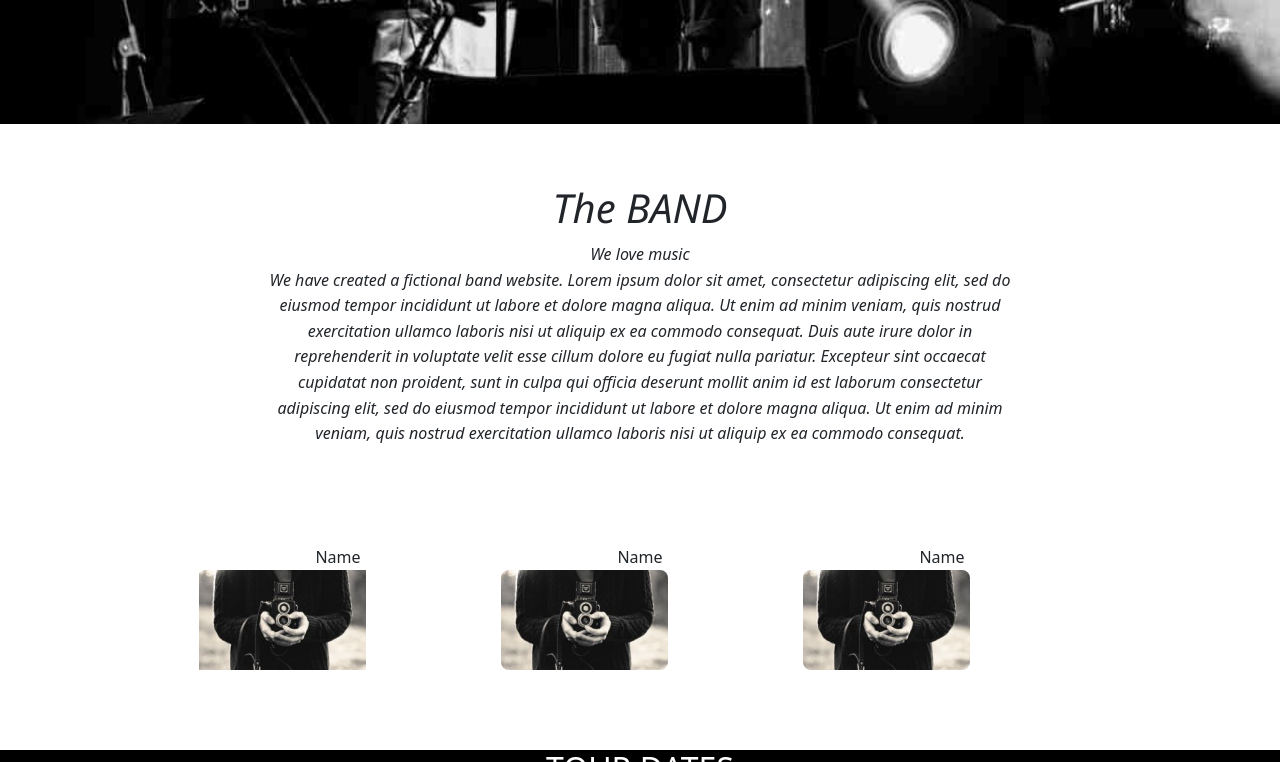
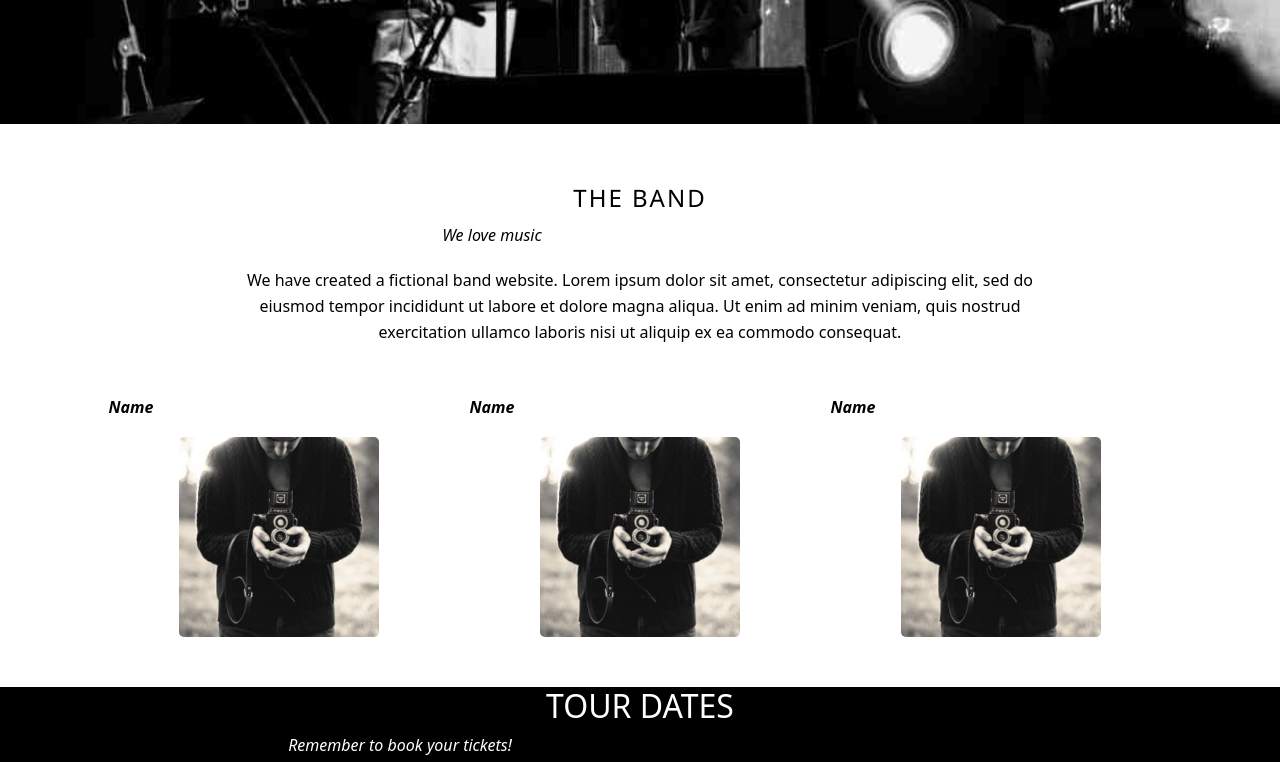
Before and after one commit to raja-uzair1/w3.school.com, a plain HTML site: page index.html in a window 1280 px wide. Shown: the part 640-1402 px from the top of the page. Drawn offline with nearby package versions, Linux system fonts and the light colour scheme.

Commit message:
new changes picture card update

```diff
--- a/index.html
+++ b/index.html
@@ -64,13 +64,13 @@
     <div>
         <img src="Image 1.jpg.jpg" class="full-screen-img" alt="Full Screen Image">
     </div>
-    <div>
+    <!-- <div>
         <div class=" container-99 bg-white text-center justify-content-center py-6 text-dark py-9">
             <div class="container bg-white text-dark text-center w-75">
                 <div class="text-center justify-content-center " style="max-width:800px" id="band">
-                    <h1 class="w3-wide">The BAND</h1>
+                    <h1 class="w4-wide">The BAND</h1>
                     <p class="w3-opacity"><i>We love music</i> </p>
-                       <p> We have created a fictional band website. Lorem ipsum dolor sit amet, consectetur adipiscing
+                    <p class="child"> We have created a fictional band website. Lorem ipsum dolor sit amet, consectetur adipiscing
                         elit, sed do eiusmod tempor incididunt ut labore et dolore magna aliqua. Ut enim ad minim
                         veniam, quis nostrud exercitation ullamco laboris nisi ut aliquip ex ea commodo consequat. Duis
                         aute irure dolor in reprehenderit in voluptate velit esse cillum dolore eu fugiat nulla
@@ -84,33 +84,50 @@
         </div>
         <div class="row justify-content-center p-5 w3-row w3-padding-32">
             <div class="col-md-3">
-                <div class="card border-0">
-                    <p class="card-text">Name</p>
-                    <img src="Image2.jpg" class="w3-round w3-margin-bottom" alt="Random Name" style="width:60%">
+                <div class="w3-third">
+                    <p>Name</p>
+                    <img src="Image2.jpg" class="w3-round w3-margin-bottom" alt="Random Name" style="width:40%">
+                </div>
+            </div>
+            <div class="col-md-3">
+                <div class="w3-third">
+                    <p>Name</p>
+                    <img src="Image2.jpg" class="w3-round w3-margin-bottom" alt="Random Name" style="width:40%">
                     <div class="card-body"></div>
                 </div>
             </div>
             <div class="col-md-3">
-                <div class="card border-0">
-                    <p class="card-text">Name</p>
-                    <img src="Image2.jpg" class="card-img-top rounded-3" alt="Random Name" style="width:60%">
-                    <div class="card-body">
-                    </div>
-                </div>
-            </div>
-            <div class="col-md-3">
-                <div class="card border-0">
-                    <p class="card-text">Name</p>
-                    <img src="Image2.jpg" class="card-img-top rounded-3" alt="Random Name" style="width:60%">
-                    <div class="card-body">
-                    </div>
+                <div class="w3-third">
+                    <p>Name</p>
+                    <img src="Image2.jpg" class="w3-round w3-margin-bottom" alt="Random Name" style="width:40%">
+                    <div class="card-body"></div>
                 </div>
             </div>
         </div>
 
 
+    </div> -->
+    <div class="container-21">
+        <h1>THE BAND</h1>
+        <p class="subtitle" style="align-items: center;">We love music</p>
+        <p class="description">
+            We have created a fictional band website. Lorem ipsum dolor sit amet, consectetur adipiscing elit, sed do eiusmod tempor incididunt ut labore et dolore magna aliqua. Ut enim ad minim veniam, quis nostrud exercitation ullamco laboris nisi ut aliquip ex ea commodo consequat.
+        </p>
+        <div class="band-members">
+            <div class="member">
+                <p class="name">Name</p>
+                <img src="Image2.jpg" alt="Band Member">
+            </div>
+            <div class="member">
+                <p class="name">Name</p>
+                <img src="Image2.jpg" alt="Band Member">
+            </div>
+            <div class="member">
+                <p class="name">Name</p>
+                <img src="Image2.jpg" alt="Band Member">
+            </div>
+        </div>
     </div>
-
     <div class=" container-70 text-center w3-container w3-content w3-padding-64">
         <h2 class="w3-wide w3-center">TOUR DATES</h2>
         <p class="w3-opacity w3-center"><em>Remember to book your tickets!</em></p>
@@ -196,25 +213,19 @@
         </div>
     </div>
     <img src="map.jpg" class="w3-image w3-greyscale-min" style="width:100%">
-    <footer class="text-center py-4">
-        <div class="container-9">
-            <div class="mb-2">
-                <a class="icon-link" href="#">
-                    <svg class="bi" aria-hidden="true">
-                        <use xlink:href="#box-seam"></use>
-                    </svg>
-                    Icon link
-                </a>
-                <a href="#"><i class="fab fa-instagram"></i></a>
-                <a href="#"><i class="fab fa-snapchat mx-2"></i></a>
-                <a href="#"><i class="fab fa-pinterest mx-2"></i></a>
-                <a href="#"><i class="fab fa-twitter mx-2"></i></a>
-                <a href="#"><i class="fab fa-linkedin mx-2"></i></a>
-            </div>
-            <p class="text-muted">Powered by <a href="https://www.w3schools.com/w3css/" target="_blank">w3.css</a></p>
+    <footer>
+    <div class="footer">
+        <div class="social-icons" style="align-items: center;">
+            <img src="facebook.png" alt="Facebook">
+            <img src="instagram.png" alt="Instagram">
+            <img src="snapchat.png" alt="Snapchat">
+            <img src="pinetrest.png" alt="Pinterest">
+            <img src="weitter.png" alt="Twitter">
+            <img src="linkedin.png" alt="LinkedIn">
         </div>
-    </footer>
-
+        <p class="powered-by">Powered by <a href="#">w3.css</a></p>
+    </div>
+</footer>
 </body>
 
 </html>
--- a/style.css
+++ b/style.css
@@ -9,7 +9,7 @@
 }
 
 .navbar-nav .nav-link:hover {
-    background-color: gray!important;
+    background-color: gray !important;
 }
 
 .search-icon {
@@ -54,16 +54,17 @@
 
 .container-99 {
     width: 80%;
-    margin: auto;
-    padding: 50px 0;
+    margin: 100px;
+    padding: 0 0px;
     text-align: center;
+    justify-content: center;
 }
 
 h1 {
     font-family: "Segoe UI", Arial, sans-serif;
     font-weight: 400;
     margin: 10px 0;
- }
+}
 
 .w3-justify {
     text-align: justify !important;
@@ -74,7 +75,14 @@ h1 {
 
 p {
     max-width: 800px;
-    margin: auto;
+    margin-right: 296px;
+    line-height: 1.6;
+    text-align: center;
+}
+
+p child {
+    max-width: 800px;
+    margin-right: 296px;
     line-height: 1.6;
     text-align: center;
 }
@@ -142,6 +150,7 @@ p {
     height: 100px;
     object-fit: cover;
 }
+
 .tour-card {
     background-color: white;
     color: rgb(5, 5, 5);
@@ -234,10 +243,58 @@ p {
 }
 
 .container-71 {
-
     width: 80%;
     margin: auto;
     padding: 50px 0;
     text-align: center;
     align-content: center;
 }
+
+.container-21 {
+    text-align: center;
+    width: 80%;
+    margin: 0 auto;
+    padding: 50px 0;
+    background-color: white;
+    color: black;
+}
+
+h1 {
+    font-size: 24px;
+    letter-spacing: 2px;
+}
+
+.subtitle {
+
+    font-style: italic;
+    color: black;
+    margin-bottom: 20px;
+}
+
+.description {
+    max-width: 800px;
+    margin: 0 auto 40px;
+    line-height: 1.6;
+}
+
+.band-members {
+    display: flex;
+    justify-content: center;
+    gap: 20px;
+}
+
+.member {
+    text-align: center;
+}
+
+.member img {
+    width: 200px;
+    height: 200px;
+    object-fit: cover;
+    border-radius: 5px;
+}
+
+.name {
+    margin-top: 10px;
+    font-style: italic;
+}
```
